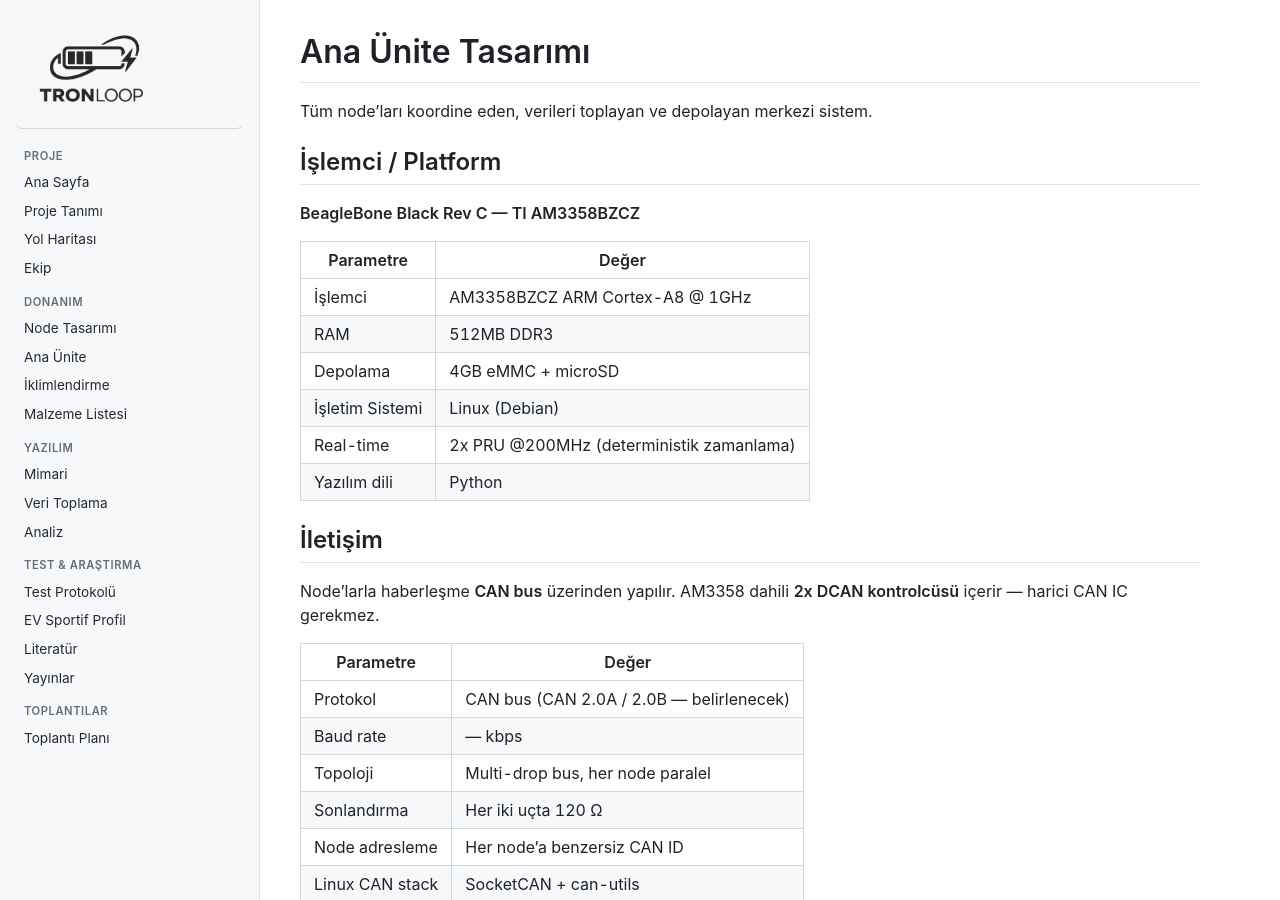
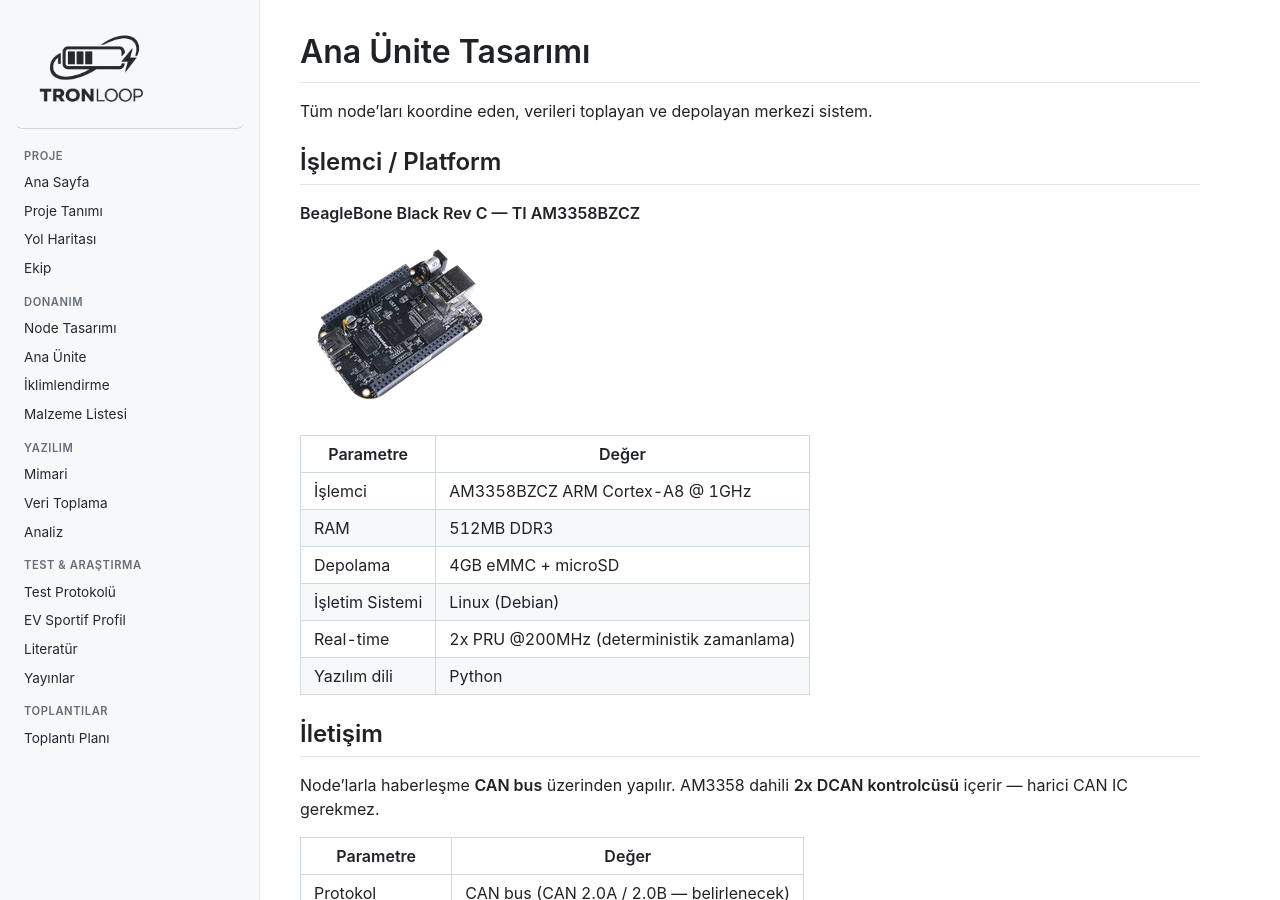
Before and after one commit to mkadayifci/tronloop-defteri-kebir, a Jekyll site: the page built from docs/02-hardware/main-unit.md, in a window 1280 px wide and 900 px high. Built offline with Jekyll 4.4.1, drawn with Linux system fonts in a browser that asks for light colours; our own code applies the rules of GitHub Pages for plain Markdown files.

Commit message:
Beaglebone image added

```diff
--- a/docs/02-hardware/main-unit.md
+++ b/docs/02-hardware/main-unit.md
@@ -5,6 +5,8 @@ Tüm node'ları koordine eden, verileri toplayan ve depolayan merkezi sistem.
 ## İşlemci / Platform
 
 **BeagleBone Black Rev C — TI AM3358BZCZ**
+
+![BeagleBone Black](assets/beaglebone-small.webp)
 
 | Parametre | Değer |
 |-----------|-------|
```
Also changed, not shown: docs/02-hardware/assets/beaglebone-small.webp (added), docs/02-hardware/assets/beaglebone.webp (added).
